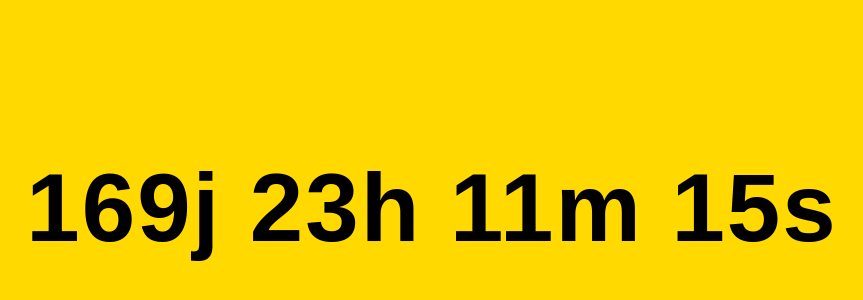
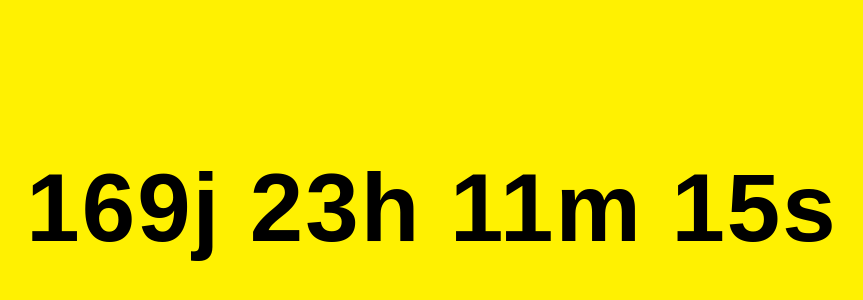
Before and after one commit to Semalexorcieres/minuteur, a plain HTML site: page index.html in a window 1280 px wide. Shown: the part 192-492 px from the top of the page, without its empty margins (208-1071 px from the left). Drawn offline with Linux system fonts and the light colour scheme.

Commit message:
Update index.html

```diff
--- a/index.html
+++ b/index.html
@@ -11,7 +11,7 @@
       display:flex;
       align-items:center;
       justify-content:center;
-      background:#FFD900; /* jaune TdF */
+      background:#fff101; /* jaune TdF */
       font-family: Arial, Helvetica, sans-serif;
       color:#000;
     }
```
